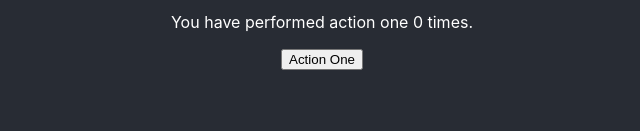
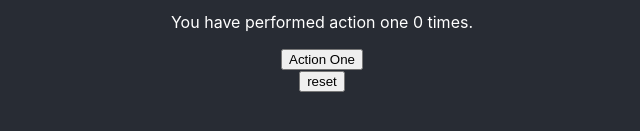
Before and after one commit to brisberg/unfolding-game, a React (Create React App) app: page / in a window 1280 px wide. Shown: the part 247-378 px from the top of the page, without its empty margins (318-958 px from the left). Built offline with nearby package versions, Linux system fonts and the light colour scheme.

Commit message:
added a simple reset button, still need to center it at the bottom and refresh the app state

```diff
--- a/src/app/App.tsx
+++ b/src/app/App.tsx
@@ -23,6 +23,10 @@ const App: React.FC = () => {
     localStorage.setItem('count2', String(count2))
   }, [count2]);
 
+  const resetData = () => {
+    localStorage.clear();
+  }
+
   return (
     <div className="App">
       <header className="App-header">
@@ -42,6 +46,9 @@ const App: React.FC = () => {
           <button onClick={() => setCount2(count2 + 1)}>Action Two</button>
         </div>
       }
+      <div className="Footer">
+        <button onClick={resetData}>reset</button>
+      </div>
     </div>
   );
 }
```
